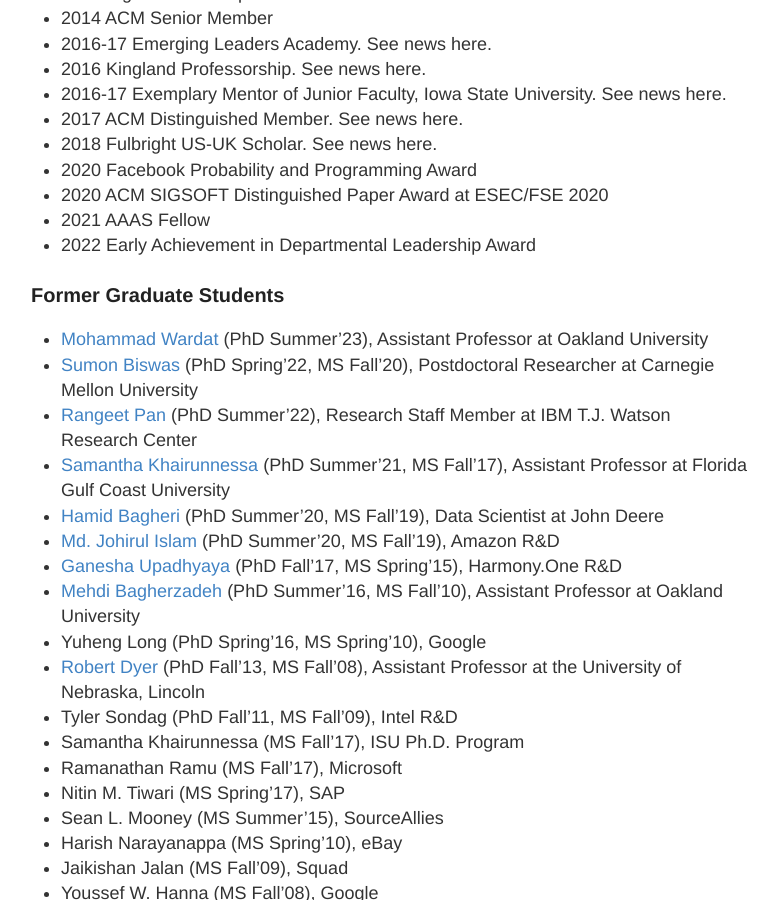
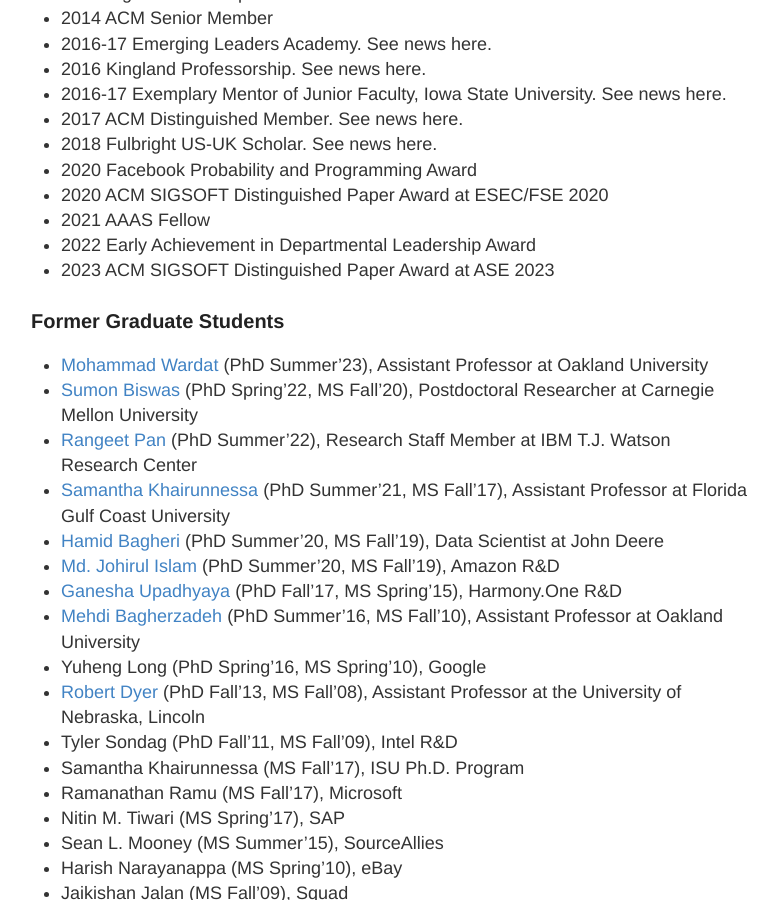
Before and after one commit to hridesh/hridesh.github.io, a Jekyll site: the page built from about.md, in a window 1280 px wide and 900 px high, scrolled down 1515 px. Shown: the whole window, without its empty margins (249-1027 px from the left). Built offline with Jekyll 4.4.1, drawn with Linux system fonts in a browser that asks for light colours.

Commit message:
add ASE 2023

```diff
--- a/about.md
+++ b/about.md
@@ -71,6 +71,7 @@
 - 2020 ACM SIGSOFT Distinguished Paper Award at ESEC/FSE 2020
 - 2021 AAAS Fellow
 - 2022 Early Achievement in Departmental Leadership Award
+- 2023 ACM SIGSOFT Distinguished Paper Award at ASE 2023
 
 ### Former Graduate Students
 
```
